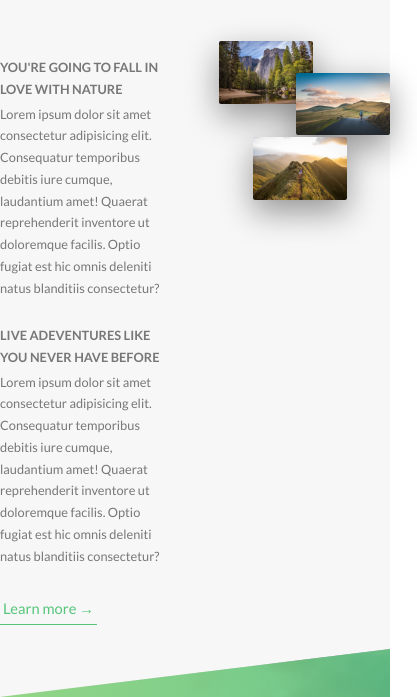
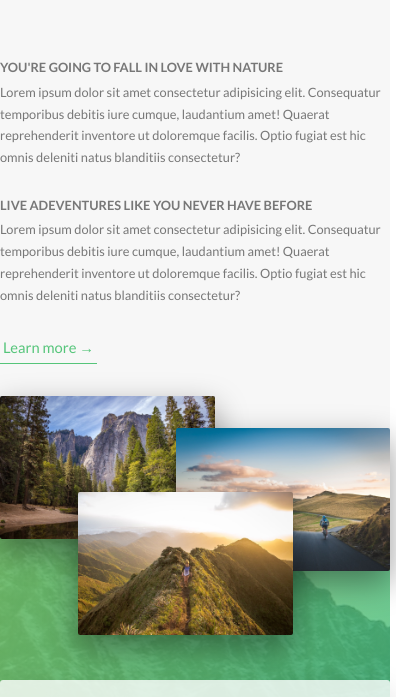
Before and after one commit to LeeTrent/advanced-css-sass-course, a website: page Natours/index.html in a window 390 px wide. Shown: the part 832-1529 px from the top of the page, 417 px wide, since content can reach past the window. Drawn offline with Linux system fonts and the light colour scheme.

Commit message:
Completes grid changes required for responsive rendering

```diff
--- a/Natours/sass/abstracts/_variables.scss
+++ b/Natours/sass/abstracts/_variables.scss
@@ -48,5 +48,6 @@ $grid-width:        71.25rem;
 ///////////////////////////////////
 // GUTTER
 ///////////////////////////////////
-$gutter-vertical:   5rem;
+$gutter-vertical: 5rem;
+$gutter-vertical-small: 3.75rem;
 $gutter-horizontal: 3.75rem;
--- a/Natours/sass/layout/_grid.scss
+++ b/Natours/sass/layout/_grid.scss
@@ -6,6 +6,13 @@
 
   &:not(:last-child) {
     margin-bottom: $gutter-vertical;
+    @include respond(tab-port) {
+        margin-bottom: $gutter-vertical-small;
+    }
+  }
+
+  @include respond(tab-port) {
+      max-width: 31.25rem;
   }
 
   @include clearfix;
@@ -16,6 +23,14 @@
 
     &:not(:last-child) {
       margin-right: $gutter-horizontal;
+      @include respond(tab-port) {
+        margin-right: 0;
+        margin-bottom: $gutter-vertical-small;
+      }
+    }
+
+    @include respond(tab-port) {
+        width: 100% !important;
     }
   }
   .col-1-of-2 {
```
Also changed, not shown: Natours/css/style.css.
